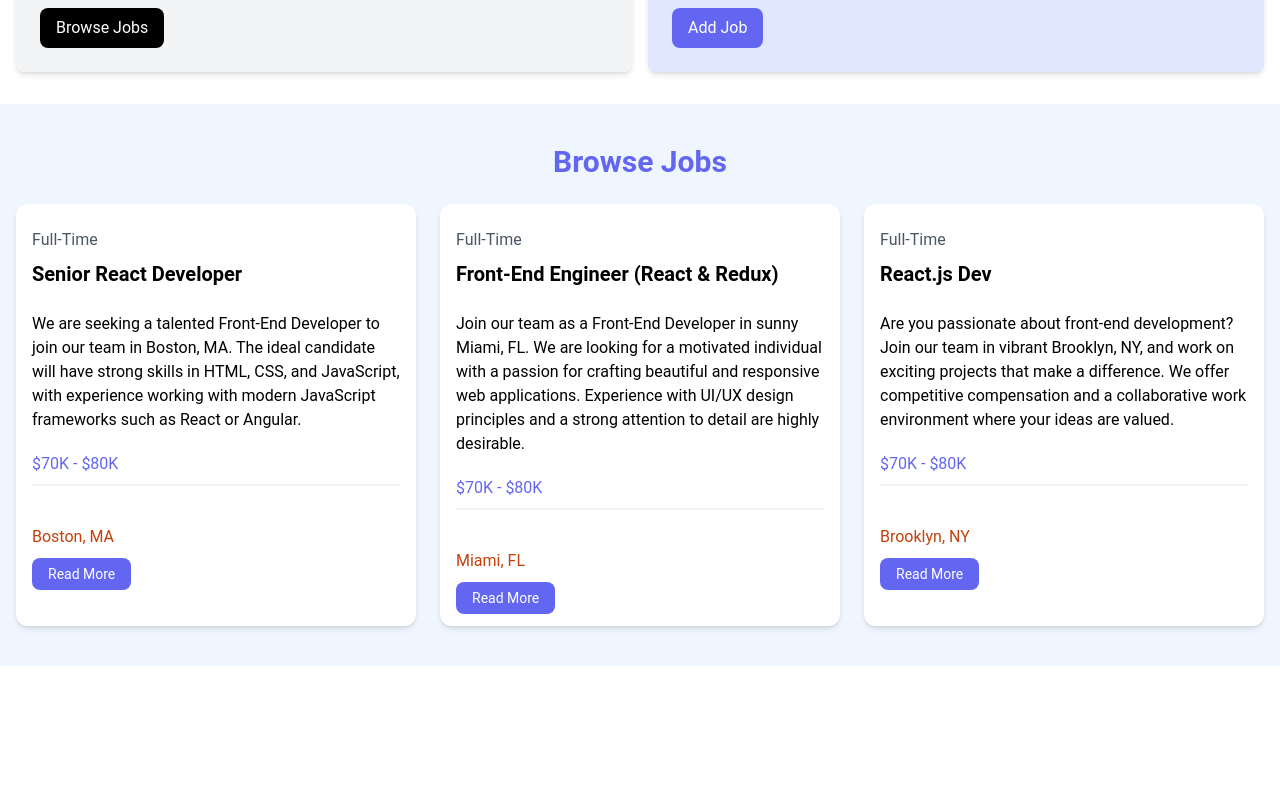
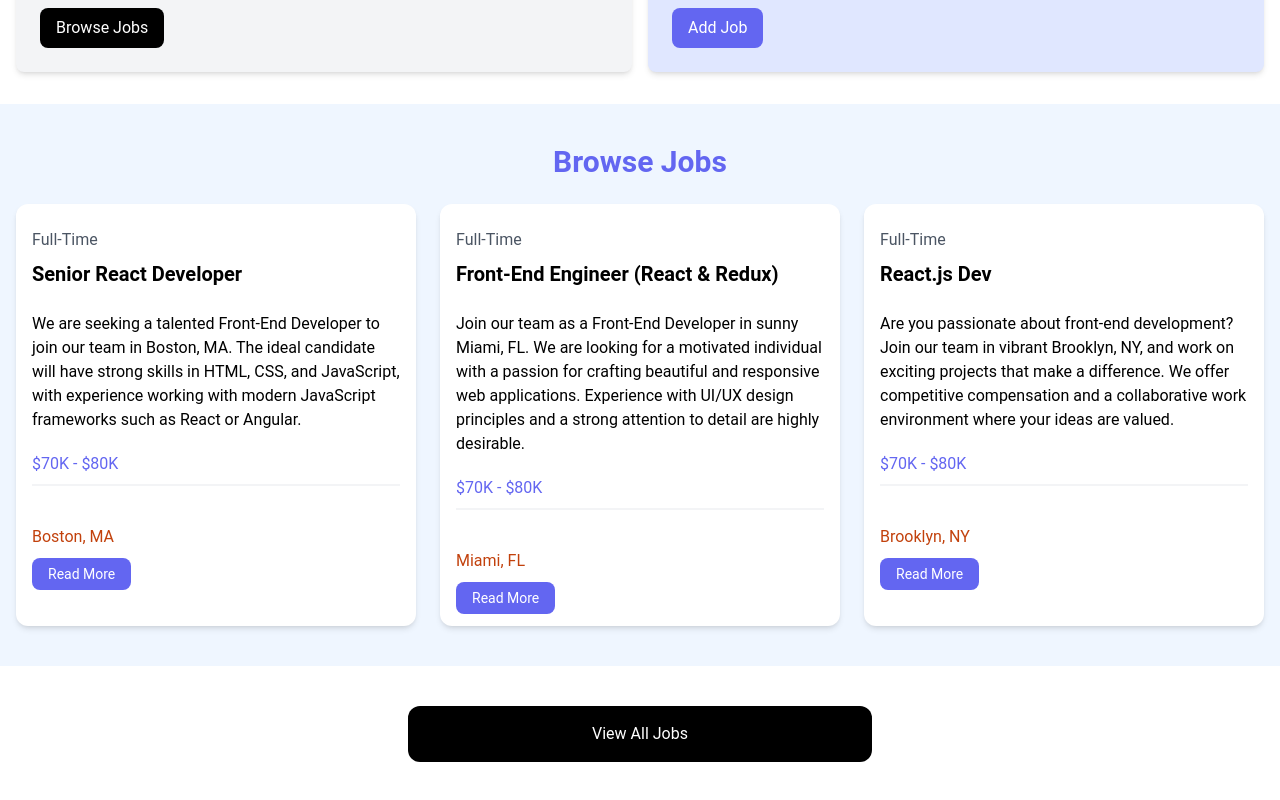
Before and after one commit to 7daytheory/react-2024, a React (Vite) app in the folder my-react-app/: page / in a window 1280 px wide. Shown: the part 505-1305 px from the top of the page. Before the commit the page ends 1171 px from the top, so only its background shows below. Built offline with nearby package versions, Linux system fonts and the light colour scheme.

Commit message:
Add a view all button that shows all jobs

```diff
--- a/my-react-app/src/App.jsx
+++ b/my-react-app/src/App.jsx
@@ -2,6 +2,7 @@ import Hero from "./components/Hero";
 import HomeCards from "./components/HomeCards";
 import Listings from "./components/Listings";
 import Navbar from "./components/Navbar";
+import ViewAll from "./components/ViewAll";
 
 
 function App() {
@@ -11,6 +12,7 @@ function App() {
       <Hero title='Become a React Developer' subtitle='Find the React job that fits your skills and needs' />
       <HomeCards />
       <Listings />
+      <ViewAll />
     </>
   );
 }
--- /dev/null
+++ b/my-react-app/src/components/ViewAll.jsx
@@ -0,0 +1,16 @@
+import React from 'react'
+
+const ViewAll = () => {
+  return (
+    <section className='m-auto max-w-lg my-10 px-6'>
+      <a
+        href='/jobs'
+        className='block bg-black text-white text-center py-4 px-6 rounded-xl hover:bg-gray-700'
+      >
+        View All Jobs
+      </a>
+    </section>
+  )
+}
+
+export default ViewAll;
```
